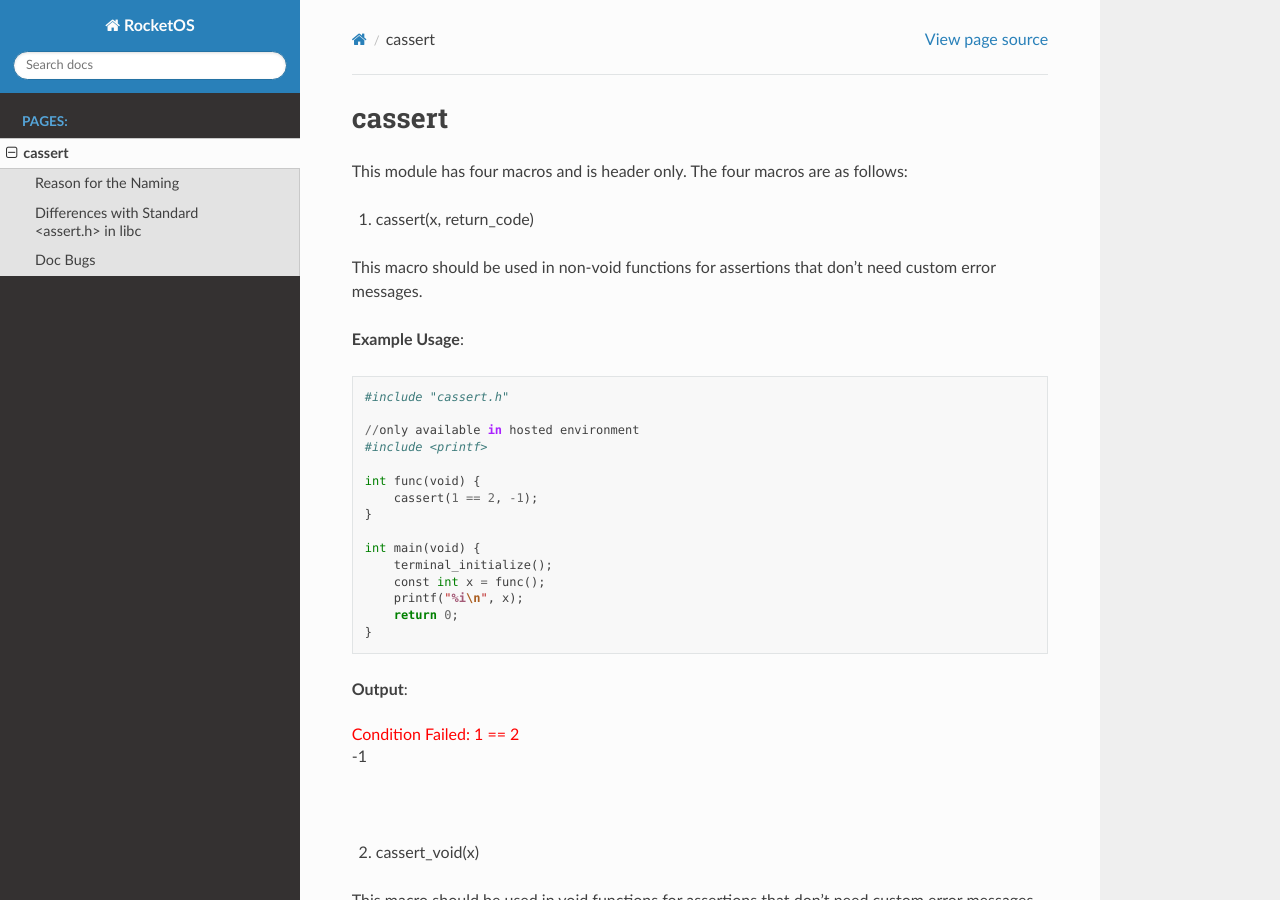
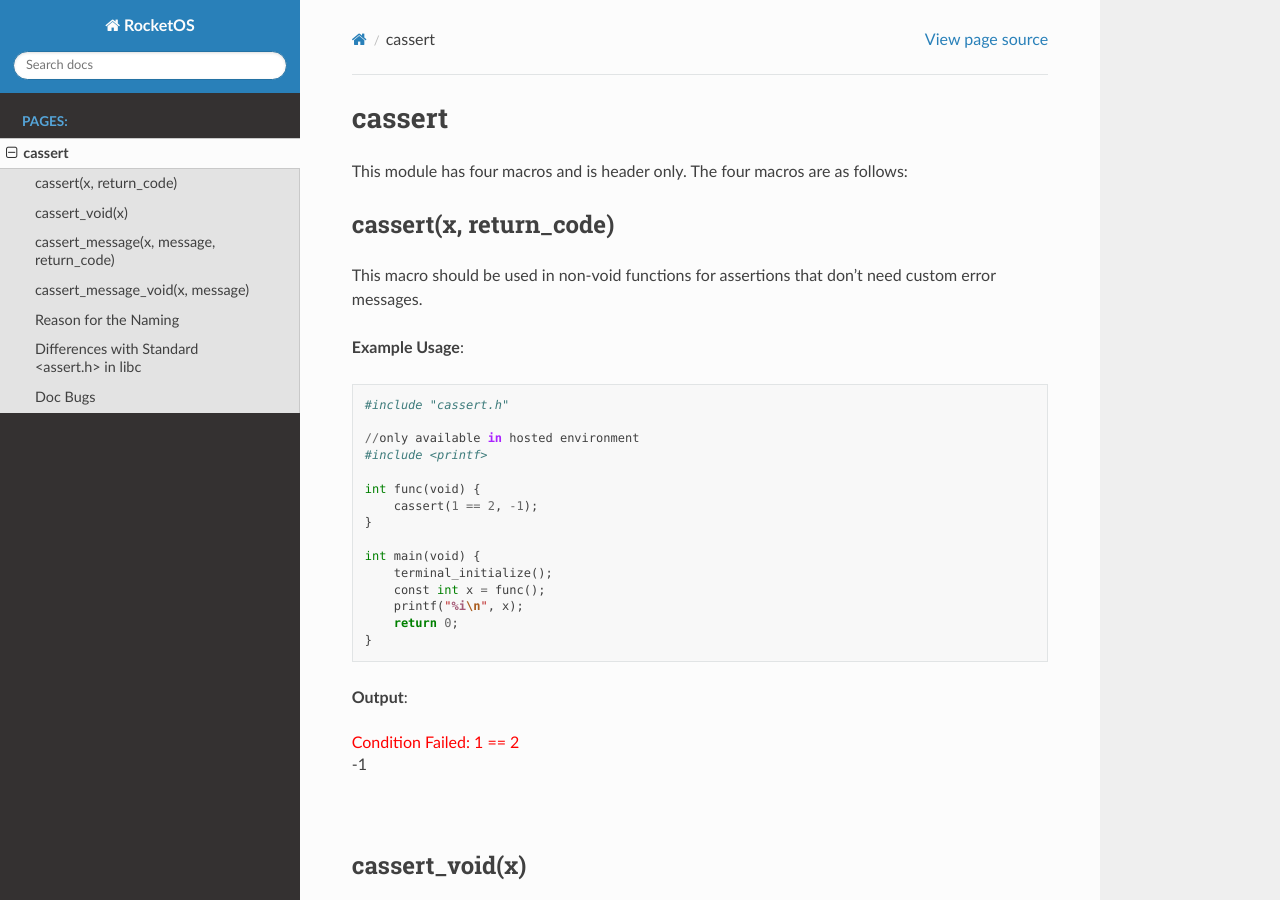
Before and after one commit to OperatingSystemRocket/RocketOS, a Sphinx documentation site: the page built from docs/source/cassert.rst, in a window 1280 px wide and 900 px high. Built offline with Sphinx 7.4.7 and the Read the Docs theme 2.0.0, drawn with Linux system fonts in a browser that asks for light colours; some of the changed lines change nothing that is shown.

Commit message:
Reformatted cassert.rst

```diff
--- a/docs/source/cassert.rst
+++ b/docs/source/cassert.rst
@@ -8,7 +8,8 @@ cassert
 This module has four macros and is header only.
 The four macros are as follows:
 
-1. cassert(x, return_code)
+cassert(x, return_code)
+^^^^^^^^^^^^^^^^^^^^^^^^^^^
 
 This macro should be used
 in non-void functions
@@ -42,7 +43,8 @@ for assertions that don't need custom error messages.
 
 |br|
 
-2. cassert_void(x)
+cassert_void(x)
+^^^^^^^^^^^^^^^^^^^
 
 This macro should be used
 in void functions
@@ -70,7 +72,8 @@ for assertions that don't need custom error messages.
 
 |br|
 
-3. cassert_message(x, message, return_code)
+cassert_message(x, message, return_code)
+^^^^^^^^^^^^^^^^^^^^^^^^^^^^^^^^^^^^^^^^^^^^
 
 This macro should be used
 in non-void functions
@@ -104,7 +107,8 @@ for assertions that need custom error messages.
 
 |br|
 
-4. cassert_message_void(x, message)
+cassert_message_void(x, message)
+^^^^^^^^^^^^^^^^^^^^^^^^^^^^^^^^^^^^
 
 This macro should be used
 in void functions
```
